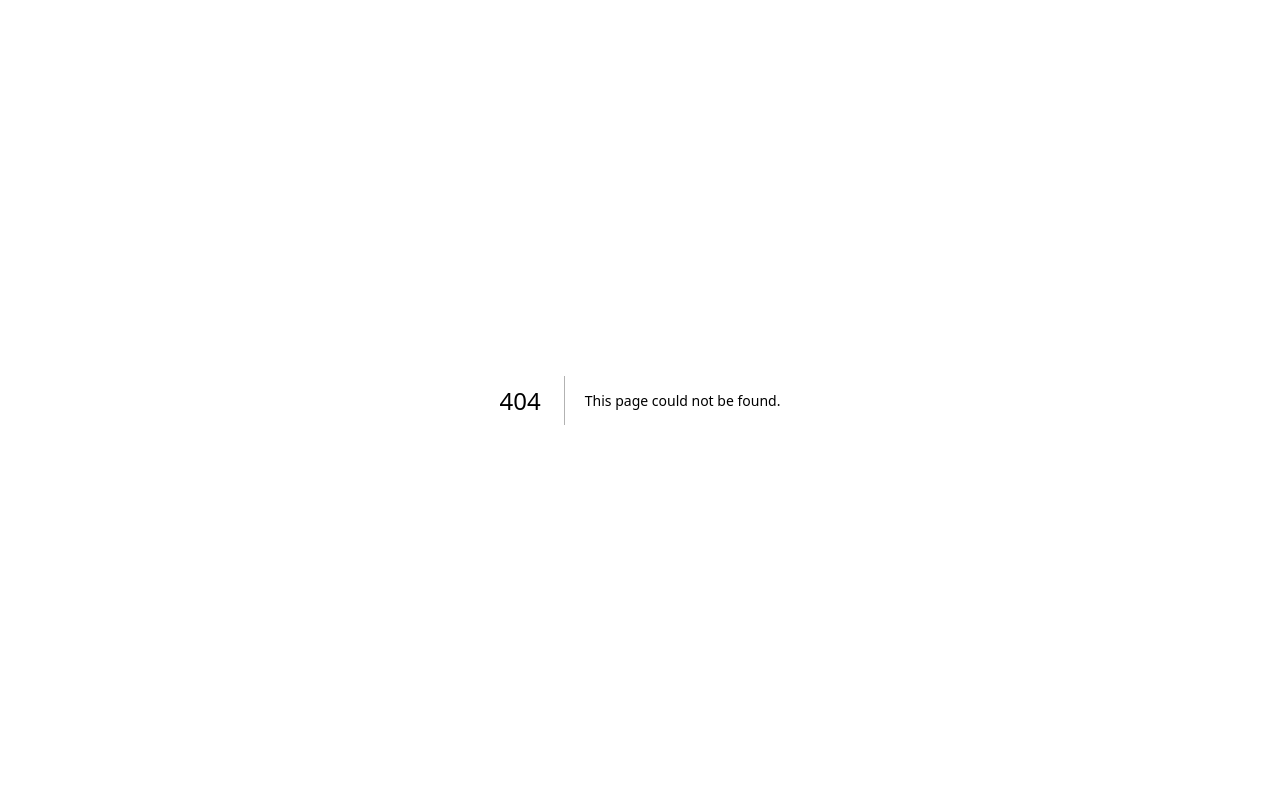
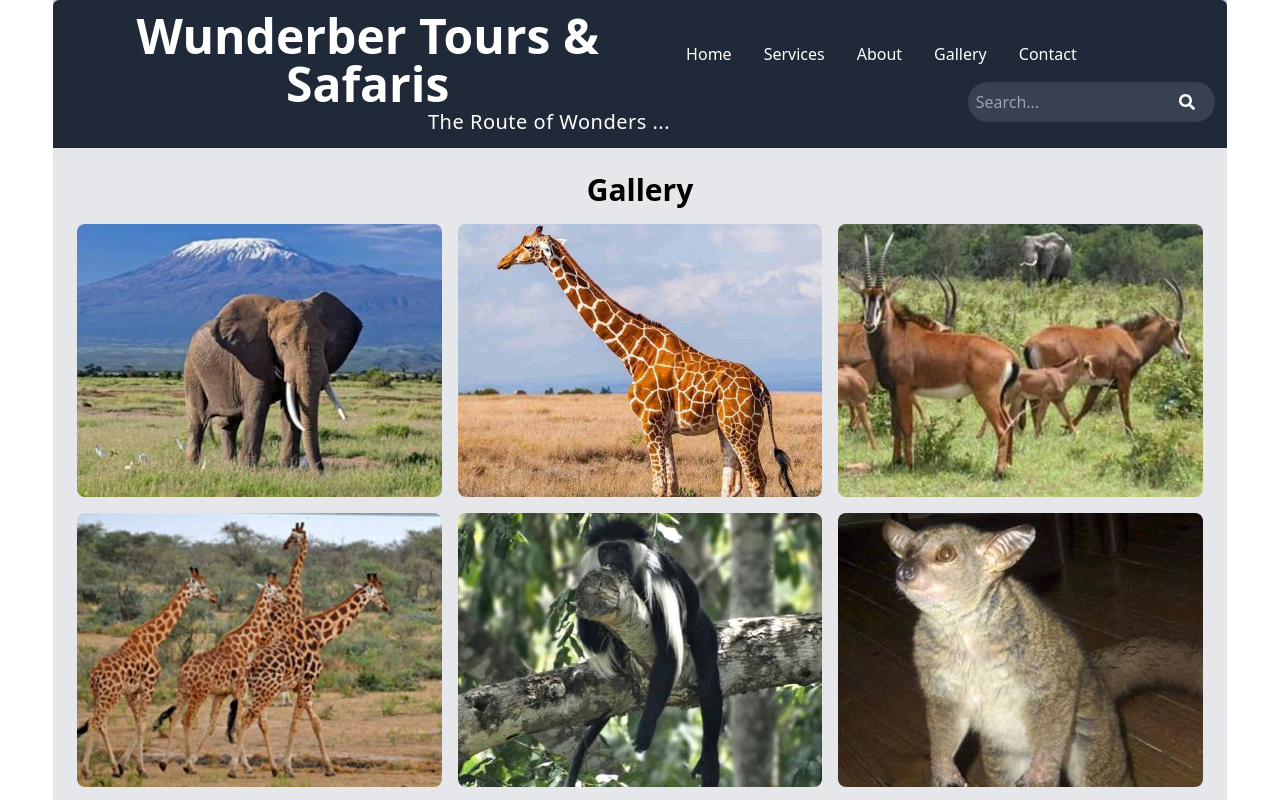
Before and after one commit to mwenaro/nxt-wunderber-website, a Next.js app: page /gallery in a window 1280 px wide. Before the commit this address had no page. Shown: the top 800 px of the page. Built offline with nearby package versions, Linux system fonts and the light colour scheme.

Commit message:
task: add gallery page

```diff
--- /dev/null
+++ b/src/app/gallery/page.tsx
@@ -0,0 +1,40 @@
+"use client"
+import React from 'react';
+import { motion } from 'framer-motion';
+import { images } from '../../assets/images';
+import { PageWrapper } from '@/components/modules';
+
+
+const Gallery: React.FC = () => {
+  return (
+    <PageWrapper>
+    <div className="bg-gray-200 p-6">
+      <div className="container mx-auto">
+        <h1 className="text-center text-3xl font-bold mb-4">Gallery</h1>
+        <div className="grid grid-cols-1 sm:grid-cols-2 md:grid-cols-3  gap-1 md:gap-4 wrap">
+
+
+
+          {
+            images.sort(()=>Math.random()*0.5).map((pic: { src: string, des: string }) =>
+              <motion.img
+              key={pic.src}
+                src={pic.src}
+                alt={pic.des}
+                className="rounded-lg w-full aspect-auto overflow-hidden"
+                whileHover={{ scale: 1.05 }}
+                transition={{ duration: 0.2 }}
+                loading={'lazy'}
+              />
+            )
+
+          }
+
+        </div>
+      </div>
+    </div>
+    </PageWrapper>
+  )
+}
+
+export default Gallery;
```
